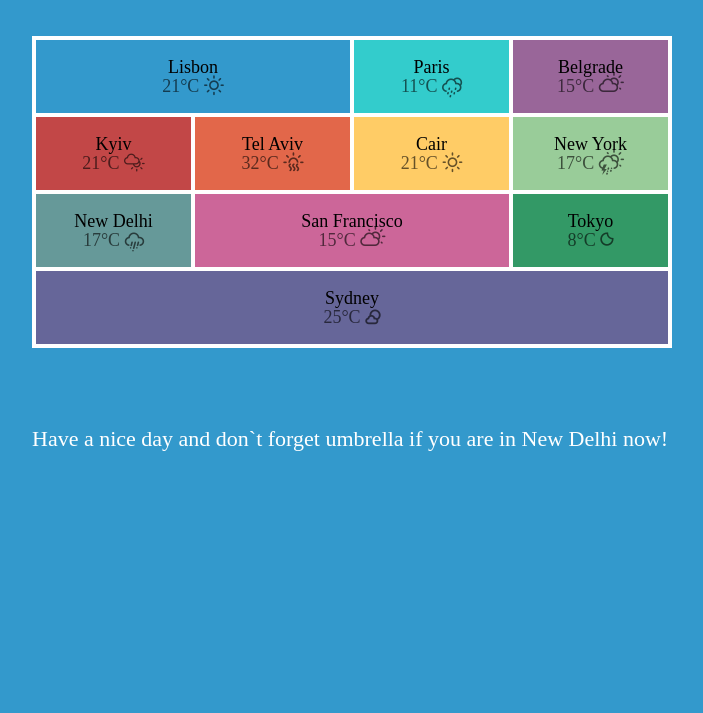
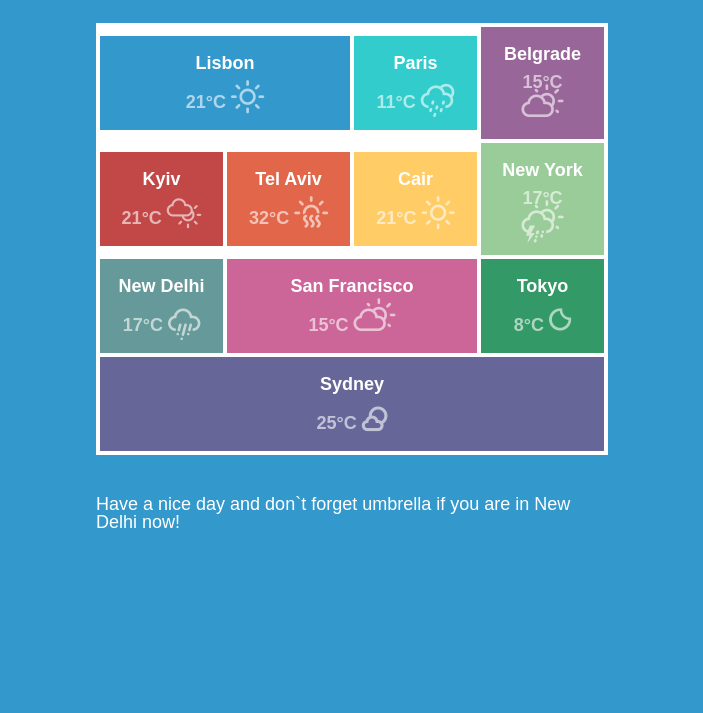
Before and after one commit to findme88/HW7, a plain HTML site: page index.html in a window 1280 px wide. Shown: the part 87-800 px from the top of the page, without its empty margins (288-991 px from the left). Drawn offline with Linux system fonts and the light colour scheme.

Commit message:
homework7.2

```diff
--- a/css/style.css
+++ b/css/style.css
@@ -1,18 +1,19 @@
 body {
-  width: 50%;
+  font-family: Lucida Sans Unicode”, “Lucida Grande”, sans-serif;
+  width: 40%;
   background: #3399cc;
   margin: 0 auto;
+  color: white;
 }
 
 * {
   box-sizing: border-box;
-  font-family: Lucida Sans Unicode”, “Lucida Grande”, sans-serif;
   transition: all 0.1s ease-in;
 }
 
 ul {
   font-size: 0px;
-  margin: 80px auto;
+  margin: 40px auto;
   background-color: white;
   border: solid 2px white;
 }
@@ -25,7 +26,8 @@ li {
   justify-content: center;
   padding: 18px;
   border: solid 2px white;
-  margin: 0px;
+  font-weight: 700;
+
 }
 
 li:nth-child(1),
@@ -82,6 +84,7 @@ li:nth-child(11) {
 
 li p:last-child {
   opacity: 60%;
+  margin-top: 10px;
 }
 
 ul:hover > li {
@@ -91,9 +94,22 @@ ul:hover > li:hover {
   opacity: 1;
 }
 
-footer,
+
 header {
   font-size: 22px;
-  color: white;
-  margin-top: 20px;
+  margin-top: 40px;
 }
+
+footer {
+  font-size: 18px;
+  margin-top: 40px;
+}
+
+i{
+  font-size: 30px;
+}
+
+i:before {
+  content:"&degС"
+
+}
```
